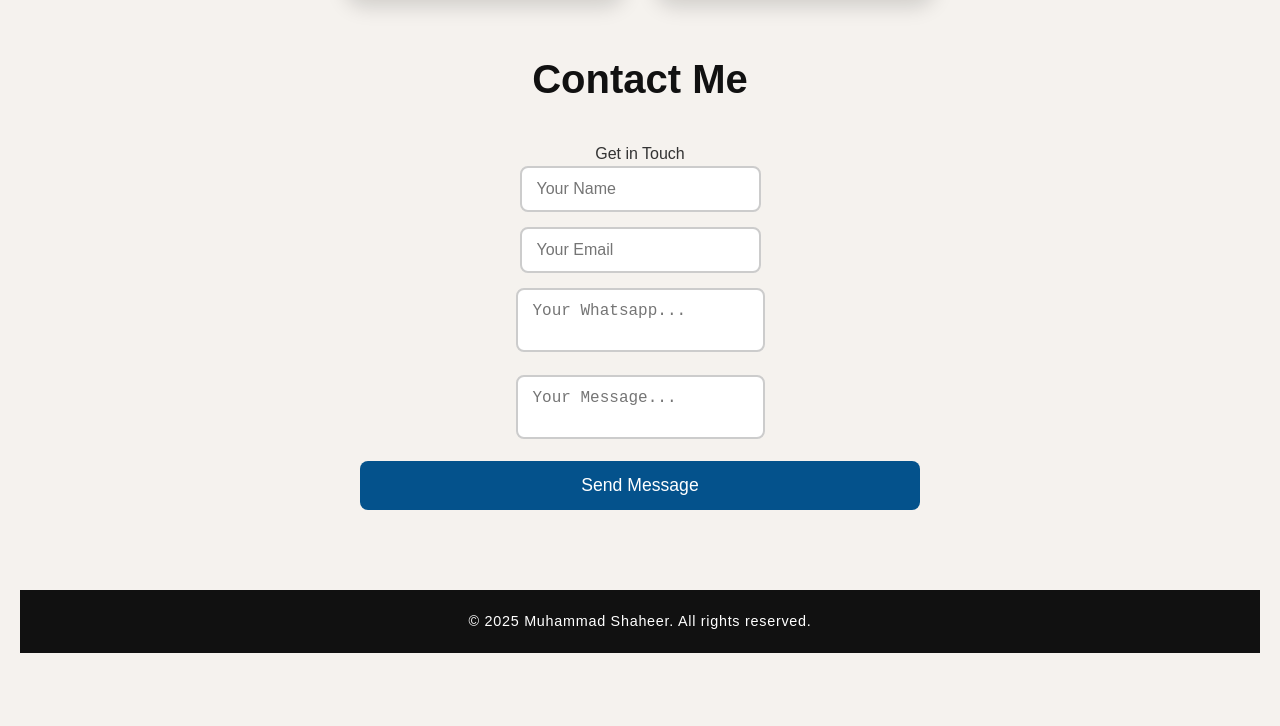
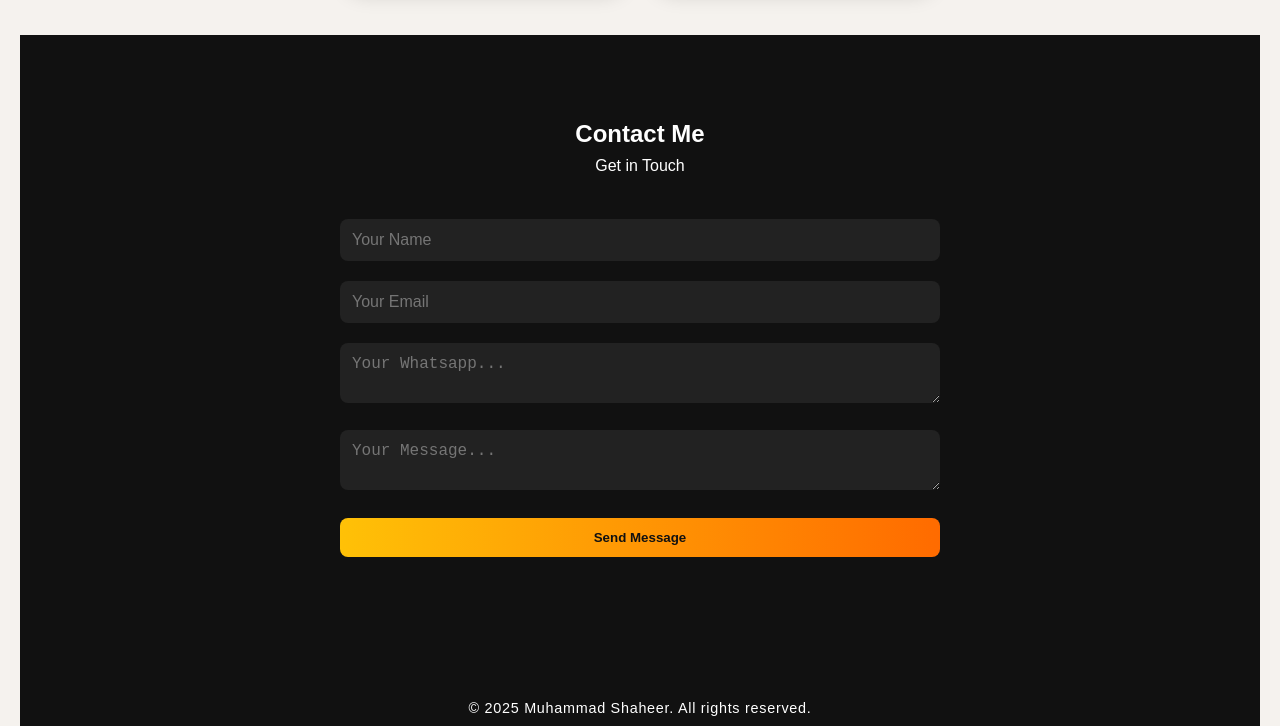
Before and after one commit to shaheer1101/Portfolio--, a plain HTML site: page index.html in a window 1280 px wide. Shown: the part 2635-3361 px from the top of the page. Drawn offline with Linux system fonts and the light colour scheme.

Commit message:
Update style.css

```diff
--- a/style.css
+++ b/style.css
@@ -422,45 +422,56 @@ height: 30px;
 
 /* Contact Section */
 .contact {
+  text-align: center;
+  padding: 80px 20px;
+  background: #111;
+  color: #fff;
+}
+
+.contact-form {
   max-width: 600px;
-  margin: 50px auto 80px;
-  padding: 0 20px;
-  text-align: center;
-}
-.contact h2 {
-  font-size: 2.5rem;
-  margin-bottom: 30px;
-  color: #111;
-}
-form {
+  margin: 40px auto;
   display: flex;
   flex-direction: column;
-  gap: 15px;
+  gap: 20px;
 }
-input, textarea {
-  padding: 12px 15px;
-  font-size: 1rem;
-  border: 2px solid #ccc;
-  border-radius: 8px;
-  resize: none;
-  transition: border-color 0.3s ease;
-}
-input:focus, textarea:focus {
-  border-color: #04528c;
-  outline: none;
-}
-button {
-  background-color: #04528c;
-  color: white;
-  font-size: 1.1rem;
-  padding: 14px;
+
+.contact-form input,
+.contact-form textarea {
+  width: 100%;
+  padding: 12px;
   border: none;
   border-radius: 8px;
+  background: #222;
+  color: #fff;
+  font-size: 16px;
+  transition: 0.3s ease;
+}
+
+.contact-form input:focus,
+.contact-form textarea:focus {
+  background: #333;
+  outline: 2px solid #ffc107;
+}
+
+.btn {
+  background: linear-gradient(90deg, #ffc107, #ff6b00);
+  border: none;
+  color: #111;
+  font-weight: bold;
+  padding: 12px;
+  border-radius: 8px;
   cursor: pointer;
-  transition: background-color 0.3s ease;
+  transition: transform 0.3s ease;
 }
-button:hover {
-  background-color: #02385d;
+
+.btn:hover {
+  transform: scale(1.05);
+}
+
+.status-msg {
+  margin-top: 15px;
+  font-size: 16px;
 }
 
 /* Footer */
```
